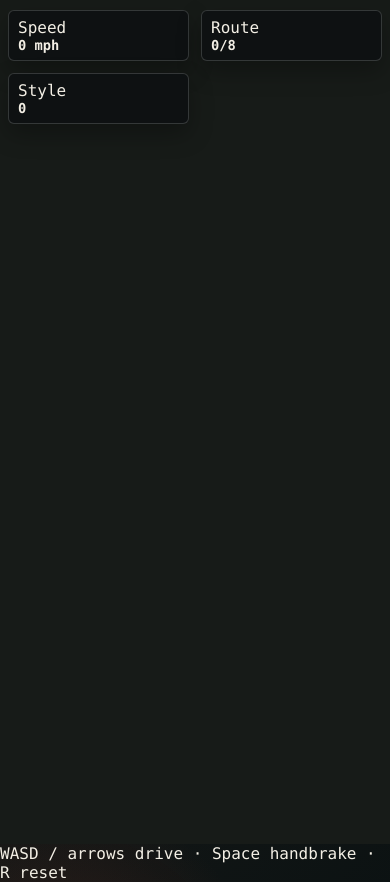
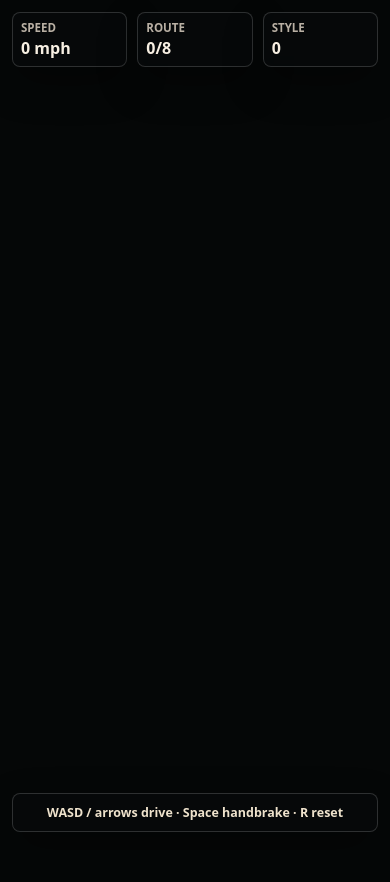
Before and after one commit to Varude-Akash/neon-junction-drive, a website built with Vite: page index.html in a window 390 px wide. After the commit the page ends 844 px from the top, so only its background shows below. Built offline with nearby package versions, Linux system fonts and the light colour scheme.

```diff
--- a/style.css
+++ b/style.css
@@ -1,8 +1,8 @@
 :root {
   color-scheme: dark;
-  --ink: #f3efe5;
-  --muted: #a9b0a8;
-  --panel: rgba(13, 17, 18, 0.86);
+  --ink: #f7efe2;
+  --muted: #b9b0a4;
+  --panel: rgba(8, 10, 11, 0.74);
   --line: rgba(255, 255, 255, 0.16);
 }
 
@@ -11,168 +11,99 @@
 }
 
 html,
-body {
+body,
+.shell {
+  width: 100%;
   height: 100%;
   margin: 0;
+  overflow: hidden;
 }
 
 body {
-  display: grid;
-  place-items: center;
-  overflow: hidden;
-  background:
-    radial-gradient(circle at 16% 20%, rgba(218, 67, 43, 0.18), transparent 28%),
-    radial-gradient(circle at 78% 66%, rgba(28, 166, 151, 0.2), transparent 32%),
-    linear-gradient(135deg, #131716 0%, #091011 50%, #191613 100%);
+  background: #050707;
   color: var(--ink);
-  font-family: ui-monospace, SFMono-Regular, Menlo, Monaco, Consolas, "Liberation Mono", monospace;
-}
-
-.shell {
-  position: relative;
-  width: 100vw;
-  height: 100vh;
-  min-height: 420px;
-  background: #151817;
+  font-family: ui-sans-serif, system-ui, -apple-system, BlinkMacSystemFont, "Segoe UI", sans-serif;
 }
 
 canvas {
   display: block;
-  width: 100%;
-  height: 100%;
-  image-rendering: pixelated;
-  background: #171b18;
+  width: 100vw;
+  height: 100vh;
+  background: #050707;
 }
 
-.hud,
-.controls {
-  position: absolute;
+.hud {
+  position: fixed;
+  top: clamp(12px, 2.2vw, 24px);
+  left: clamp(12px, 2.2vw, 24px);
+  right: clamp(12px, 2.2vw, 24px);
   z-index: 2;
-  display: flex;
-  align-items: center;
+  display: grid;
+  grid-template-columns: repeat(3, minmax(0, 180px));
+  gap: 10px;
   pointer-events: none;
 }
 
-.hud {
-  left: clamp(8px, 1.8vw, 22px);
-  right: clamp(8px, 1.8vw, 22px);
-  top: clamp(10px, 2vw, 20px);
-  gap: 12px;
-  justify-content: space-between;
-}
-
 .hud div,
-.control {
-  min-width: 0;
+.hint {
   border: 1px solid var(--line);
-  border-radius: 6px;
+  border-radius: 8px;
   background: var(--panel);
-  box-shadow: 0 10px 24px rgba(0, 0, 0, 0.28);
+  box-shadow: 0 16px 40px rgba(0, 0, 0, 0.32);
+  backdrop-filter: blur(10px);
 }
 
 .hud div {
-  width: min(23%, 258px);
-  min-height: 50px;
-  padding: 8px 11px;
+  min-height: 58px;
+  padding: 9px 12px;
 }
 
-.label {
+.hud span {
   display: block;
-  margin-bottom: 3px;
   color: var(--muted);
-  font-size: clamp(0.62rem, 1.3vw, 0.74rem);
+  font-size: 0.72rem;
+  font-weight: 800;
+  letter-spacing: 0;
   text-transform: uppercase;
 }
 
-strong {
+.hud strong {
   display: block;
+  margin-top: 2px;
   overflow: hidden;
   color: var(--ink);
-  font-size: clamp(0.86rem, 1.8vw, 1.05rem);
-  font-weight: 800;
+  font-size: clamp(1rem, 2vw, 1.3rem);
+  font-weight: 900;
   text-overflow: ellipsis;
   white-space: nowrap;
 }
 
-.controls {
-  inset: auto clamp(14px, 3vw, 34px) clamp(14px, 3vw, 30px) clamp(14px, 3vw, 34px);
-  justify-content: space-between;
-  gap: 18px;
+.hint {
+  position: fixed;
+  right: clamp(12px, 2.2vw, 24px);
+  bottom: clamp(12px, 2.2vw, 24px);
+  z-index: 2;
+  max-width: calc(100vw - 24px);
+  padding: 10px 13px;
+  color: #eee2cc;
+  font-size: clamp(0.78rem, 1.8vw, 0.95rem);
+  font-weight: 700;
+  pointer-events: none;
 }
 
-.control {
-  display: grid;
-  width: clamp(42px, 7vw, 56px);
-  aspect-ratio: 1;
-  place-items: center;
-  color: #e2ded4;
-  cursor: pointer;
-  font: inherit;
-  font-size: clamp(1rem, 3vw, 1.45rem);
-  font-weight: 900;
-  line-height: 1;
-  pointer-events: auto;
-  touch-action: none;
-}
-
-.pad {
-  display: grid;
-  grid-template-columns: repeat(3, clamp(42px, 7vw, 56px));
-  grid-template-rows: repeat(2, clamp(42px, 7vw, 56px));
-  gap: 6px;
-  pointer-events: auto;
-}
-
-.actions {
-  display: flex;
-  align-items: end;
-  gap: 8px;
-  pointer-events: auto;
-}
-
-.control-up {
-  grid-column: 2;
-}
-
-.control-left {
-  grid-column: 1;
-}
-
-.control-down {
-  grid-column: 2;
-}
-
-.control-right {
-  grid-column: 3;
-}
-
-.control:active,
-.control.is-active {
-  border-color: rgba(240, 208, 92, 0.72);
-  background: rgba(77, 82, 67, 0.92);
-}
-
-.control-brake {
-  color: #f0d05c;
-}
-
-.control-reset {
-  color: #f3efe5;
-}
-
-@media (max-width: 680px) {
+@media (max-width: 620px) {
   .hud {
-    display: grid;
-    grid-template-columns: repeat(2, minmax(0, 1fr));
+    grid-template-columns: repeat(3, minmax(0, 1fr));
   }
 
   .hud div {
-    width: auto;
-    min-height: 46px;
-    padding: 7px 9px;
+    min-height: 50px;
+    padding: 7px 8px;
   }
 
-  .controls {
-    align-items: end;
+  .hint {
+    left: 12px;
+    right: 12px;
+    text-align: center;
   }
 }
```
